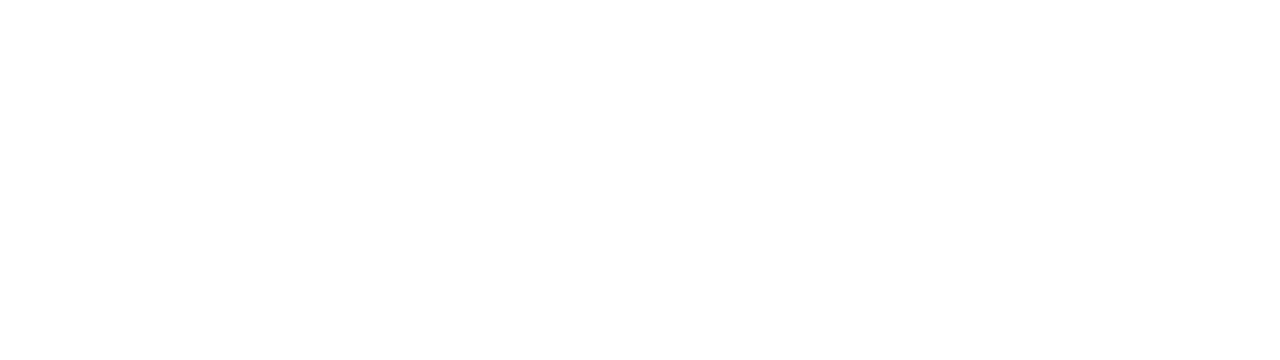
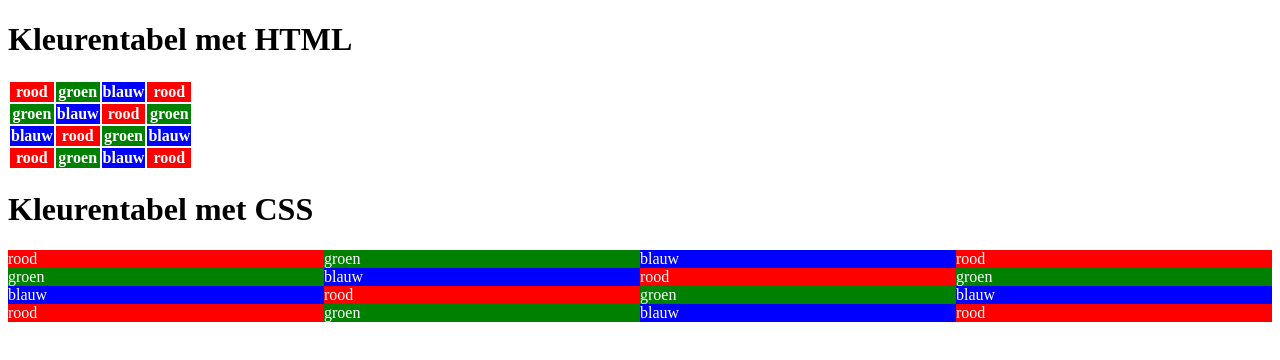
Before and after one commit to Mortivarus/kleurentabel, a plain HTML site: page index.html in a window 1280 px wide. Drawn offline with Linux system fonts and the light colour scheme.

Commit message:
First draft version of a HTML and CSS coloured table.

```diff
--- a/index.html
+++ b/index.html
@@ -3,10 +3,58 @@
 <head>
     <meta charset="UTF-8">
     <meta name="viewport" content="width=device-width, initial-scale=1.0">
-    <title>Document</title>
+    <title>Opdracht 6 - Kleurentabel</title>
     <link rel="stylesheet" href="style.css">
 </head>
 <body>
 
+    <h1>Kleurentabel met HTML</h1>
+    <table>
+        <tr>
+            <th style="background-color: red; color: white;">rood</th>
+            <th style="background-color: green; color: white;">groen</th>
+            <th style="background-color: blue; color: white;">blauw</th>
+            <th style="background-color: red; color: white;">rood</th>
+        </tr>
+        <tr>
+            <th style="background-color: green; color: white;">groen</th>
+            <th style="background-color: blue; color: white;">blauw</th>
+            <th style="background-color: red; color: white;">rood</th>
+            <th style="background-color: green; color: white;">groen</th>
+        </tr>
+        <tr>
+            <th style="background-color: blue; color: white;">blauw</th>
+            <th style="background-color: red; color: white;">rood</th>
+            <th style="background-color: green; color: white;">groen</th>
+            <th style="background-color: blue; color: white;">blauw</th>
+        </tr>
+        <tr>
+            <th style="background-color: red; color: white;">rood</th>
+            <th style="background-color: green; color: white;">groen</th>
+            <th style="background-color: blue; color: white;">blauw</th>
+            <th style="background-color: red; color: white;">rood</th>
+        </tr>
+    </table>
+
+    <h1>Kleurentabel met CSS</h1>
+        <div class="grid">
+            <div class="rood">rood</div>
+            <div class="groen">groen</div>
+            <div class="blauw">blauw</div>
+            <div class="rood">rood</div>
+            <div class="groen">groen</div>
+            <div class="blauw">blauw</div>
+            <div class="rood">rood</div>
+            <div class="groen">groen</div>
+            <div class="blauw">blauw</div>
+            <div class="rood">rood</div>
+            <div class="groen">groen</div>
+            <div class="blauw">blauw</div>
+            <div class="rood">rood</div>
+            <div class="groen">groen</div>
+            <div class="blauw">blauw</div>
+            <div class="rood">rood</div>
+        </div>
+
 </body>
 </html>
--- a/style.css
+++ b/style.css
@@ -0,0 +1,19 @@
+.grid{
+    display: grid;
+    grid-template-columns: auto auto auto auto;
+}
+
+.rood{
+    background-color: red;
+    color: white;
+}
+
+.groen{
+    background-color: green;
+    color: white;
+}
+
+.blauw{
+    background-color: blue;
+    color: white;
+}
```
